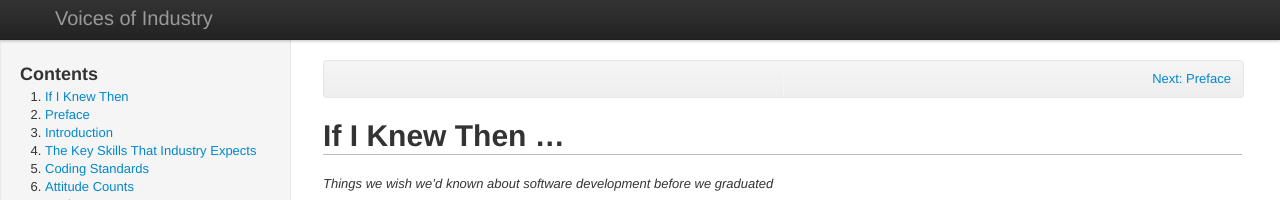
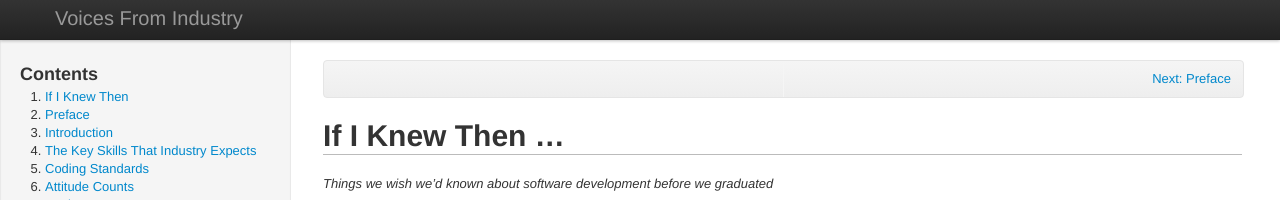
Before and after one commit to stuartherbert/if-i-knew-then, a Jekyll site: the page built from index.md, in a window 1280 px wide. Shown: the top 200 px of the page. Built offline with Jekyll 4.4.1, drawn with Linux system fonts in a browser that asks for light colours; comment, search, counter and statistics services are not loaded.

Commit message:
Fix: Voices FROM Industry

```diff
--- a/_includes/books/book-start.html
+++ b/_includes/books/book-start.html
@@ -40,7 +40,7 @@
     <div class="navbar navbar-fixed-top">
       <div class="navbar-inner">
         <div class="container">
-          <a href="https://plus.google.com/u/0/communities/111699457416495663696" class="brand">Voices of Industry</a>
+          <a href="https://plus.google.com/u/0/communities/111699457416495663696" class="brand">Voices From Industry</a>
           {% include nav.html %}
         </div>
       </div>
```
